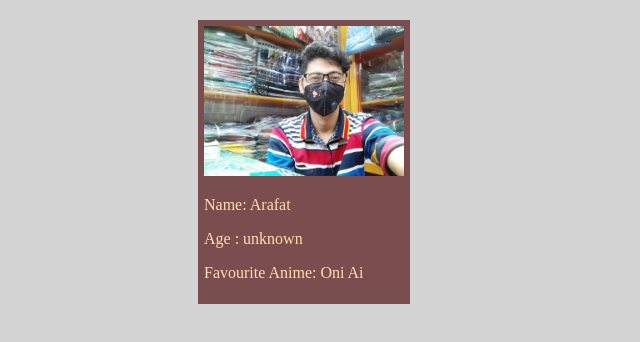
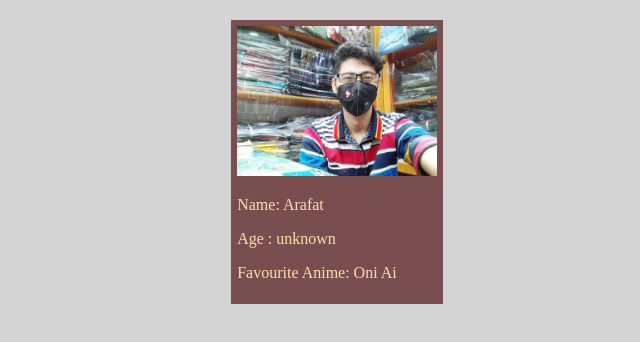
Before and after one commit to Rusian007/Rusian.github.io, a plain HTML site: page this.html in a window 1280 px wide. Shown: the whole page, without its empty margins (322-962 px from the left). Drawn offline with Linux system fonts and the light colour scheme.

Commit message:
Update this1.css

```diff
--- a/this1.css
+++ b/this1.css
@@ -4,7 +4,7 @@ body{
 }
 .ref{
     display: inline-block;
-    margin-left: 500px;
+    margin-left: 43%;
     background-color: rgb(122, 78, 78);
     padding: 6px;
 }
```
